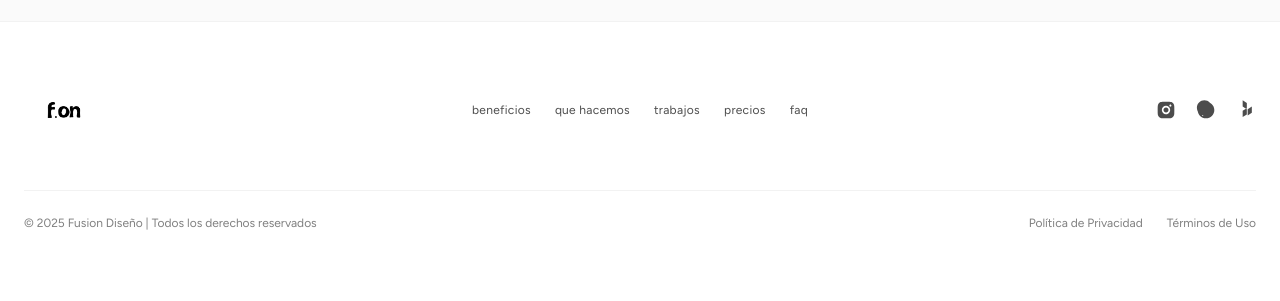
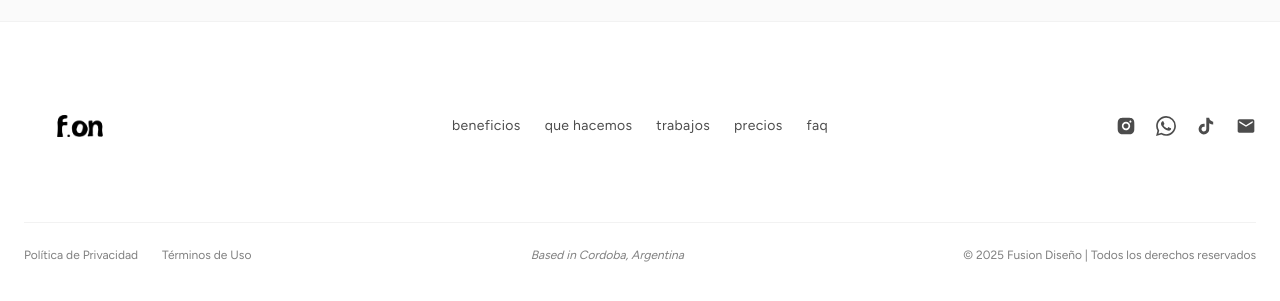
Before and after one commit to BauRoberts/fusion-diseno, a Next.js app: page /nosotras in a window 1280 px wide. Shown: the part 1551-1852 px from the top of the page. Before the commit the page ends 1830 px from the top, so only its background shows below. Built offline with nearby package versions, Linux system fonts and the light colour scheme.

Commit message:
Cambios en que hacemos

```diff
--- a/src/app/nosotras/page.tsx
+++ b/src/app/nosotras/page.tsx
@@ -21,8 +21,8 @@
               />
             </div>
 
-            <div className="flex flex-col justify-center">
-              <p className="font-instrument-serif text-3xl md:text-4xl font-medium text-black leading-tight tracking-wide">
+            <div className="flex flex-col justify-start">
+              <p className="font-instrument-serif text-2xl md:text-3xl font-medium text-black leading-tight tracking-wide">
                 Somos María y Martina, primas hermanas y socias en este proyecto
                 que nació en una charla de café. En abril del 2024 nos juntamos
                 para diseñar espacios que transformen. Así nació{" "}
--- a/src/components/footer.tsx
+++ b/src/components/footer.tsx
@@ -29,8 +29,8 @@
     ),
   },
   {
-    name: "Pinterest",
-    href: "https://pinterest.com/fusion.diseno/",
+    name: "WhatsApp",
+    href: "https://api.whatsapp.com/message/4SE57W5U7MZGF1?autoload=1&app_absent=0",
     icon: (props: React.SVGProps<SVGSVGElement>) => (
       <svg
         viewBox="0 0 24 24"
@@ -39,15 +39,15 @@
         {...props}
       >
         <path
-          d="M12 2C6.477 2 2 6.477 2 12C2 17.523 6.477 22 12 22C17.523 22 22 17.523 22 12C22 6.477 17.523 2 12 2ZM12.5 15.5C11.184 15.5 10.102 14.846 9.5 13.859C9.5 13.859 8.945 16.111 8.771 16.807C8.492 17.93 7.823 19.052 7.73 19.193C7.665 19.288 7.538 19.305 7.49 19.193C7.42 19.033 7 17.492 7.16 16.18C7.242 15.532 8.08 11.142 8.08 11.142C8.08 11.142 7.81 10.6 7.81 9.826C7.81 8.596 8.476 7.68 9.31 7.68C10.014 7.68 10.355 8.217 10.355 8.867C10.355 9.59 9.889 10.694 9.648 11.716C9.445 12.572 10.048 13.273 10.892 13.273C12.413 13.273 13.558 11.618 13.558 9.222C13.558 7.323 12.296 5.95 10.153 5.95C7.739 5.95 6.232 7.789 6.232 9.917C6.232 10.675 6.492 11.261 6.879 11.727C7.018 11.894 7.035 11.975 6.989 12.175C6.958 12.322 6.881 12.645 6.851 12.785C6.809 12.977 6.654 13.042 6.48 12.967C5.382 12.506 4.818 11.125 4.818 9.573C4.818 7.075 6.766 4.6 10.363 4.6C13.234 4.6 15.47 6.71 15.47 9.284C15.47 12.175 13.679 14.469 11.037 14.469C10.166 14.469 9.35 14.015 9.052 13.477C9.052 13.477 8.583 15.222 8.483 15.584C8.291 16.285 7.757 17.21 7.475 17.747C8.29 18.024 9.157 18.17 10.061 18.17C15.028 18.17 19.05 14.149 19.05 9.181C19.05 4.213 15.028 0.193 10.061 0.193C5.093 0.193 1.07 4.213 1.07 9.181C1.07 14.149 5.093 18.17 10.061 18.17H12.5V15.5Z"
+          d="M17.472 14.382c-.297-.149-1.758-.867-2.03-.967-.273-.099-.471-.148-.67.15-.197.297-.767.966-.94 1.164-.173.199-.347.223-.644.075-.297-.15-1.255-.463-2.39-1.475-.883-.788-1.48-1.761-1.653-2.059-.173-.297-.018-.458.13-.606.134-.133.298-.347.446-.52.149-.174.198-.298.298-.497.099-.198.05-.371-.025-.52-.075-.149-.669-1.612-.916-2.207-.242-.579-.487-.5-.669-.51-.173-.008-.371-.01-.57-.01-.198 0-.52.074-.792.372-.272.297-1.04 1.016-1.04 2.479 0 1.462 1.065 2.875 1.213 3.074.149.198 2.096 3.2 5.077 4.487.709.306 1.262.489 1.694.625.712.227 1.36.195 1.871.118.571-.085 1.758-.719 2.006-1.413.248-.694.248-1.289.173-1.413-.074-.124-.272-.198-.57-.347m-5.421 7.403h-.004a9.87 9.87 0 01-5.031-1.378l-.361-.214-3.741.982.998-3.648-.235-.374a9.86 9.86 0 01-1.51-5.26c.001-5.45 4.436-9.884 9.888-9.884 2.64 0 5.122 1.03 6.988 2.898a9.825 9.825 0 012.893 6.994c-.003 5.45-4.437 9.884-9.885 9.884m8.413-18.297A11.815 11.815 0 0012.05 0C5.495 0 .16 5.335.157 11.892c0 2.096.547 4.142 1.588 5.945L.057 24l6.305-1.654a11.882 11.882 0 005.683 1.448h.005c6.554 0 11.89-5.335 11.893-11.893a11.821 11.821 0 00-3.48-8.413z"
           fill="currentColor"
         />
       </svg>
     ),
   },
   {
-    name: "Houzz",
-    href: "https://www.houzz.com/fusion.diseno",
+    name: "TikTok",
+    href: "https://www.tiktok.com/@fusion.diseno",
     icon: (props: React.SVGProps<SVGSVGElement>) => (
       <svg
         viewBox="0 0 24 24"
@@ -56,7 +56,24 @@
         {...props}
       >
         <path
-          d="M12.9998 17.2978V9.79778L7.99976 13.0478V20.5478L12.9998 17.2978ZM12.9998 3.49778V11.0478L7.99976 7.79778V0.247779L12.9998 3.49778ZM13.9998 11.0478L18.9998 7.79778V15.3478L13.9998 18.5978V11.0478Z"
+          d="M19.59 6.69a4.83 4.83 0 01-3.77-4.25V2h-3.45v13.67a2.89 2.89 0 01-5.2 1.74 2.89 2.89 0 012.31-4.64 2.93 2.93 0 01.88.13V9.4a6.84 6.84 0 00-1-.05A6.33 6.33 0 005 20.1a6.34 6.34 0 0010.86-4.43v-7a8.16 8.16 0 004.77 1.52v-3.4a4.85 4.85 0 01-1-.1z"
+          fill="currentColor"
+        />
+      </svg>
+    ),
+  },
+  {
+    name: "Email",
+    href: "mailto:interiorismofusion@gmail.com",
+    icon: (props: React.SVGProps<SVGSVGElement>) => (
+      <svg
+        viewBox="0 0 24 24"
+        fill="none"
+        xmlns="http://www.w3.org/2000/svg"
+        {...props}
+      >
+        <path
+          d="M20 4H4C2.9 4 2.01 4.9 2.01 6L2 18C2 19.1 2.9 20 4 20H20C21.1 20 22 19.1 22 18V6C22 4.9 21.1 4 20 4ZM20 8L12 13L4 8V6L12 11L20 6V8Z"
           fill="currentColor"
         />
       </svg>
@@ -71,12 +88,12 @@
         <div className="grid grid-cols-1 md:grid-cols-3 gap-10 items-center">
           {/* Logo */}
           <div className="flex justify-center md:justify-start">
-            <Link href="/" className="block w-20">
+            <Link href="/" className="block w-28">
               <Image
                 src="/f.on-negro.png"
                 alt="Fusion Diseño Logo"
-                width={80}
-                height={24}
+                width={112}
+                height={34}
                 className="h-auto w-full"
               />
             </Link>
@@ -88,7 +105,7 @@
               <Link
                 key={link.name}
                 href={link.href}
-                className="text-black/70 hover:text-black transition-colors text-xs tracking-wide"
+                className="text-black/70 hover:text-black transition-colors text-sm tracking-wide"
               >
                 {link.name}
               </Link>
@@ -112,11 +129,8 @@
           </div>
         </div>
 
-        <div className="mt-10 pt-6 border-t border-black/5 flex flex-col md:flex-row justify-between items-center">
-          <p className="text-xs text-black/50 mb-4 md:mb-0">
-            © 2025 Fusion Diseño | Todos los derechos reservados
-          </p>
-          <div className="flex gap-6">
+        <div className="mt-10 pt-6 border-t border-black/5 flex flex-col md:flex-row justify-between items-center gap-4">
+          <div className="flex items-center gap-6">
             <Link
               href="/privacidad"
               className="text-xs text-black/50 hover:text-black transition-colors"
@@ -130,6 +144,12 @@
               Términos de Uso
             </Link>
           </div>
+          <p className="text-xs text-black/50 italic">
+            Based in Cordoba, Argentina
+          </p>
+          <p className="text-xs text-black/50">
+            © 2025 Fusion Diseño | Todos los derechos reservados
+          </p>
         </div>
       </div>
     </footer>
```
